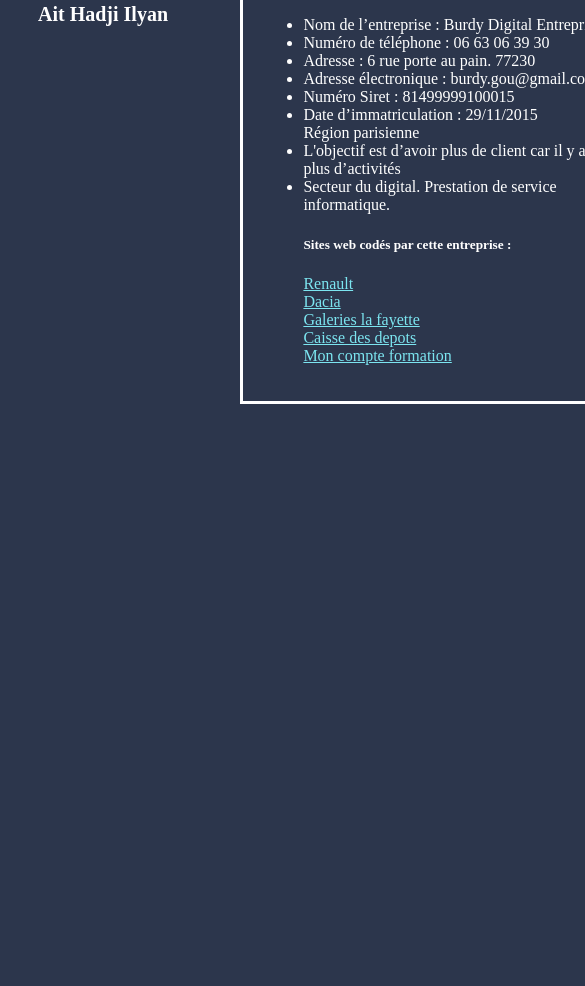
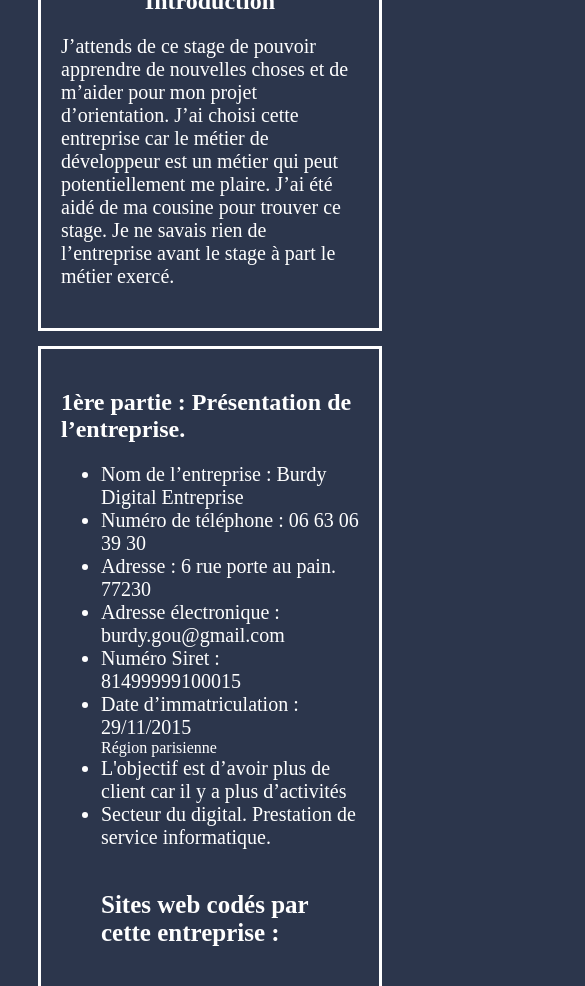
Before and after one commit to Ilyan2/Rapport-stage, a plain HTML site: page index.html in a window 390 px wide. Shown: the part 642-1628 px from the top of the page, 585 px wide, since content can reach past the window. Before the commit the page ends 1109 px from the top, so only its background shows below. Drawn offline with Linux system fonts and the light colour scheme.

Commit message:
version telephone

```diff
--- a/style/style.css
+++ b/style/style.css
@@ -74,3 +74,38 @@
 a {
     color: #7ce5f0;
 }
+@media screen and (max-width: 1200px) {
+    main {
+        display: block;
+    }
+    p {
+        width: auto;
+    }
+    .container-1 {
+        margin-bottom: 15px;
+    }
+    .container-2 {
+        margin-bottom: 15px;
+    }
+    .container-3 {
+        margin-bottom: 15px;
+    }
+    h1 {
+        margin-top: 120px;
+    }
+    p {
+        font-size: 20px;
+    }
+    li {
+        font-size: 20px;
+    }
+    a {
+        font-size: 20px;
+    }
+    h3 {
+        font-size: 30px;
+    }
+    h5 {
+        font-size: 25px;
+    }
+}
```
